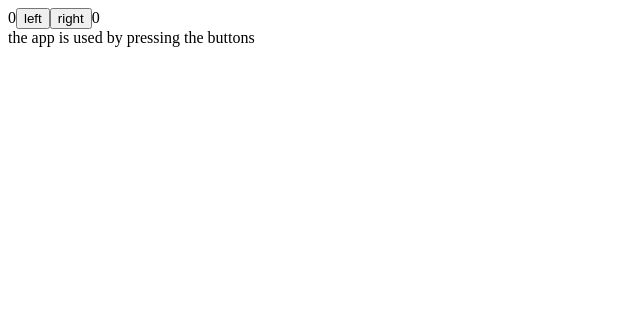
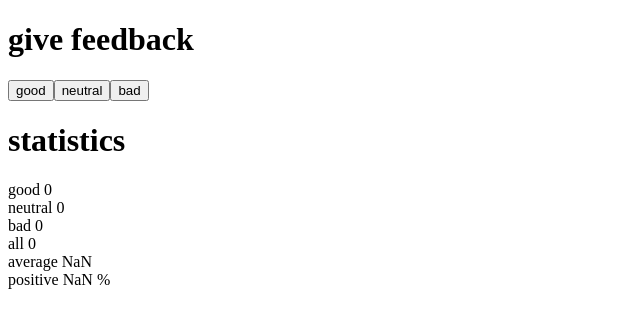
Before and after one commit to samuelpwlim/FullStackOpen, a React (Create React App) app in the folder part1/courseinfo/: page / in a window 1280 px wide. Shown: the top 328 px of the page, without its empty margins (0-640 px from the left). Built offline with nearby package versions, Linux system fonts and the light colour scheme.

Commit message:
Working 1.7

```diff
--- a/part1/courseinfo/src/App.js
+++ b/part1/courseinfo/src/App.js
@@ -1,94 +1,46 @@
 import { useState } from 'react'
 
-// const App = () => {
-//   const [ counter, setCounter ] = useState(0)
-//   console.log('rendering app w/ counter', counter)
-
-//   const increment = () => {
-//     setCounter(counter + 1)
-//     console.log("incremented!", counter)
-//   }
-
-//   const reset = () => {
-//     setCounter(0)
-//     console.log("reset clicked!", counter)
-//   }
-
-//   const decrement = () => {
-//     setCounter(counter - 1)
-//     console.log("deceremented!", counter)
-//   }
-
-//   return (
-//     <>
-//       <Display counter={counter} />
-//       <Button handleClick={increment} text="Plus!"/>
-//       <Button handleClick={reset} text="Reset me!" />
-//       <Button handleClick={decrement} text="Minus!" />
-//     </>
-//   )
-// }
-
-// // const Display = ({counter}) => {
-// //   return (
-// //     <div>{counter}</div>
-// //   )
-// // }
-// const Display = ({counter}) => <div>{counter}</div>
-
-// const Button = ({ handleClick, text }) => {
-//   return (
-//     <button onClick={handleClick}>
-//       {text}
-//     </button>
-//   )
-// }
-
-const History = (props) => {
-  if (props.allClicks.length === 0) {
-    return (
-      <div>
-        the app is used by pressing the buttons
-      </div>
-    )
-  }
+const Button = ({handleClick, text}) => {
   return (
-    <div>
-      button press history: {props.allClicks.join(' ')}
-    </div>
+    <button onClick={handleClick}>{text}</button>
   )
 }
 
-const Button = ({ handleClick, text }) =>
-  <button onClick={handleClick}>{text}</button>
+const Display = ({text, value, text2}) => {
+  return (
+    <div>{text} {value} {text2}</div>
+  )
+}
 
 const App = () => {
-  const [left, setLeft] = useState(0)
-  const [right, setRight] = useState(0)
-  const [allClicks, setAll] = useState([])
-  const [total, setTotal] = useState(0)
 
-  const handleLeftClick = () => {
-    setAll(allClicks.concat('L'))
-    const newLeft = left + 1
-    setLeft(newLeft)
-    setTotal(newLeft + right)
-  }
+  const [good, incGood] = useState(0)
+  const [neutral, incNeutral] = useState(0)
+  const [bad, incBad] = useState(0)
 
-  const handleRightClick = () => {
-    setAll(allClicks.concat('R'))
-    setRight(right + 1)
-    setTotal(left + right)
-  }
+  const handleGood = () => incGood(good + 1)
+  const handleNeutral = () => incNeutral(neutral + 1)
+  const handleBad = () => incBad(bad + 1)
+
+  const total = good + bad + neutral
 
   return (
-    <div>
-      {left}
-      <Button handleClick={handleLeftClick} text='left' />
-      <Button handleClick={handleRightClick} text='right' />
-      {right}
-      <History allClicks={allClicks} />
-    </div>
+    <>
+      <h1>give feedback</h1>
+      <Button handleClick={handleGood} text="good" />
+      <Button handleClick={handleNeutral} text="neutral" />
+      <Button handleClick={handleBad} text="bad" />
+
+      <h1>statistics</h1>
+      <Display text="good" value={good} />
+      <Display text="neutral" value={neutral} />
+      <Display text="bad" value={bad} />
+
+      <Display text="all" value={total} />
+      <Display text="average" value={(good - bad)/total} />
+      <Display text="positive" value={(good*100/total)} text2="%"/>
+
+    </>
   )
 }
 
```
